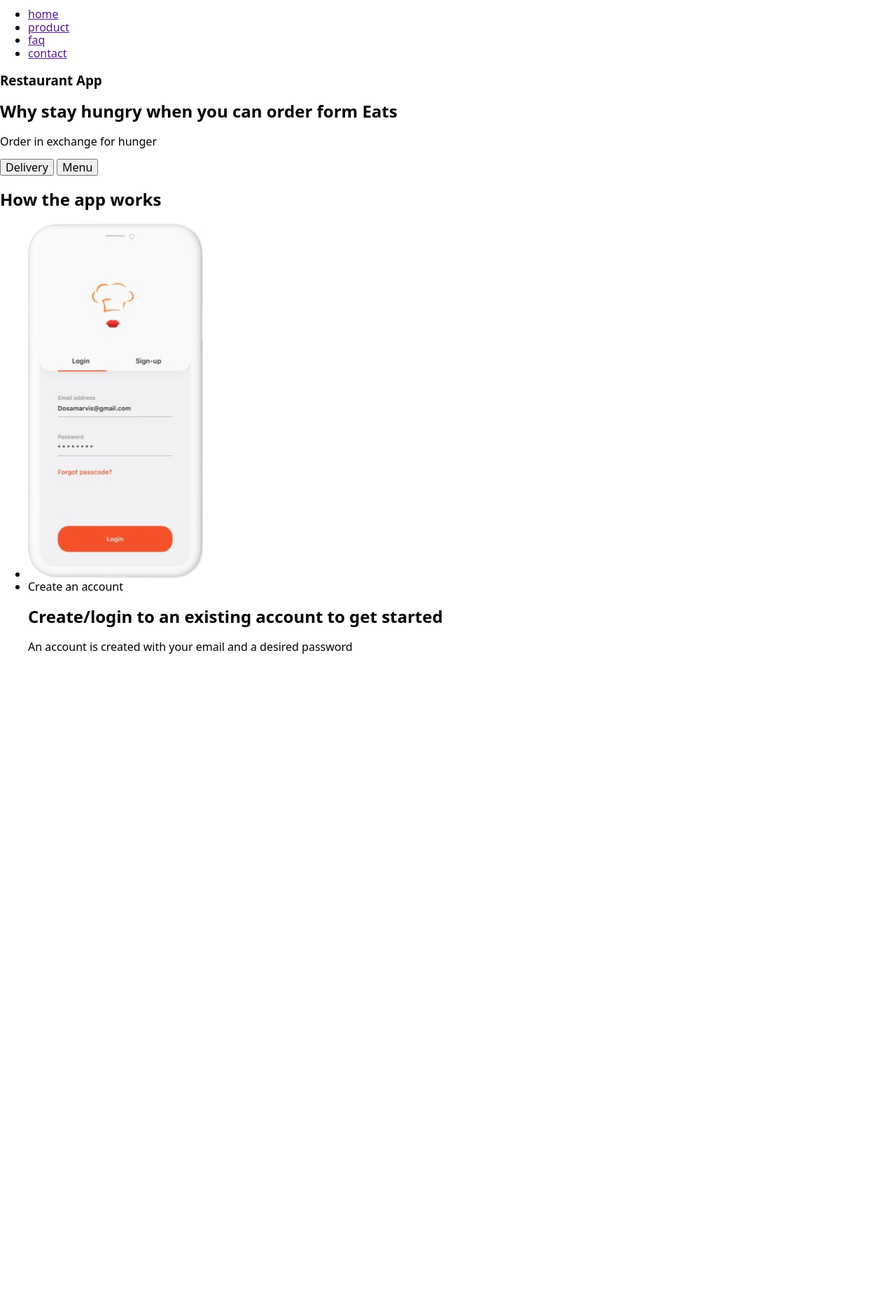
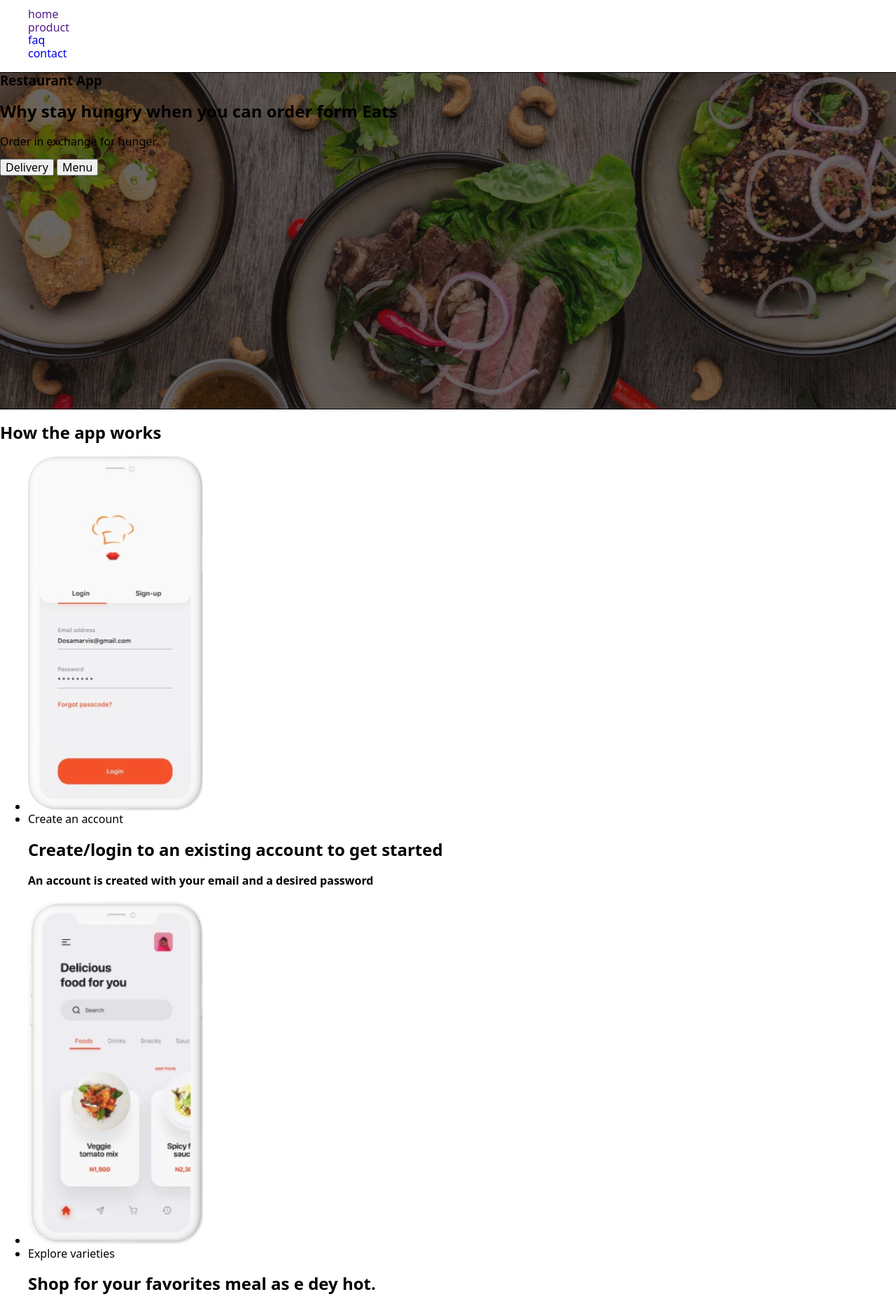
Before and after one commit to mentalhealf/eats, a plain HTML site: page index.html in a window 1280 px wide. Shown: the part 74-1940 px from the top of the page at 70% size. Before the commit the page ends 1023 px from the top, so only its background shows below. Drawn offline with nearby package versions, Linux system fonts and the light colour scheme.

Commit message:
added picture

```diff
--- a/index.html
+++ b/index.html
@@ -24,20 +24,23 @@
         <a href="#"><img src="./logo--install.svg" alt=""></a>
         <nav>
             <ul>
-                <li class="list-item"><a href="">home</a></li>
-                <li class="list-item"><a href="">product</a></li>
-                <li><a href="">faq</a></li>
-                <li><a href="">contact</a></li>
+                <li class="list-item"><a class="header-link" href="">home</a></li>
+                <li class="list-item"><a class="header-link" href="">product</a></li>
+                <li class="list-item"><a class="header-link" href="#">faq</a></li>
+                <li class="list-item"><a class="header-link" href="#">contact</a></li>
             </ul>
         </nav>
 
     </header>
     <section>
+
+    </section>
+    <section class="restaurant">
         <h3>Restaurant App</h3>
         <h1>Why stay hungry when you can order form Eats</h1>
         <p>Order in exchange for hunger</p>
-        <button>Delivery</button>
-        <button>Menu</button>
+        <button class="btn-orange" >Delivery</button>
+        <button class="btn-alpha">Menu</button>
     </section>
     <section>
         <h2>
@@ -50,14 +53,32 @@
                     Create/login to an existing
                     account to get started
                 </h2>
-                <p>
+                <h4>
                     An account is created with your email
                     and a desired password
-                </p>
+                </h4>
             </li>
         </ul>
 
+        <ul>
+            <li><img src="phone-2.jpg" alt="phone"></li>
+            <li><span>Explore varieties</span>
+                <h2>
+                    Shop for your favorites
+                    meal as e dey hot.
+                </h2>
+                <h4>
+                    Shop for your favorite meals or drinks
+                    and enjoy while doing it.
+                </h4>
+            </li>
+
+        </ul>
     </section>
+    <section class="background-kitchen">
+
+    </section>
+
 </body>
 
 </html>
--- a/style.css
+++ b/style.css
@@ -3,3 +3,44 @@
     --poppi-font: 'Poppins', sans-serif;
     --roboto-font: 'Roboto', sans-serif;
 }
+
+
+
+
+.background-kitchen {
+    max-width: 1600px;
+    height: 480px;
+    margin-left: auto;
+    margin-right: auto;
+    outline: 1px solid black;
+    background-image: url("kitchen.jpg");
+    background-repeat: no-repeat;
+    background-position: center;
+    background-size: cover;
+}
+
+
+
+
+.list-item {
+    list-style: none;
+}
+
+.header-link {
+    text-decoration: none;
+}
+
+
+
+.restaurant {
+
+        max-width: 1600px;
+        height: 480px;
+        margin-left: auto;
+        margin-right: auto;
+        outline: 1px solid black;
+        background-image: url("table-dishes.jpg");
+        background-repeat: no-repeat;
+        background-position: center;
+        background-size: cover;
+}
```
Also changed, not shown: kitchen.jpg (added), table-dishes.jpg (renamed from Rectangle 48.jpg).
